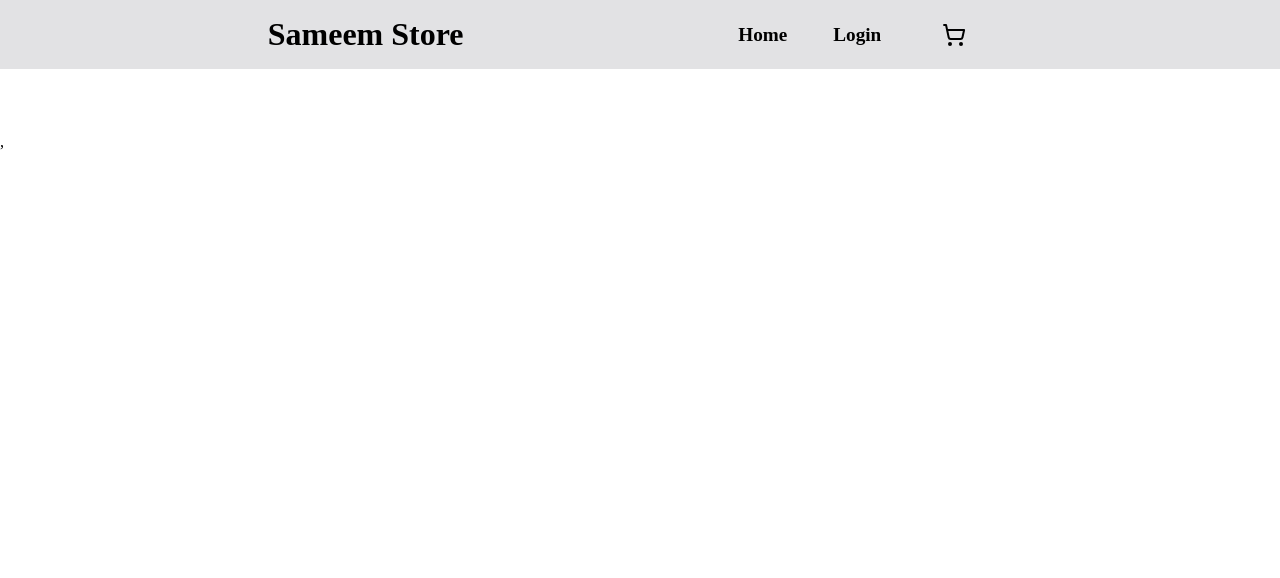
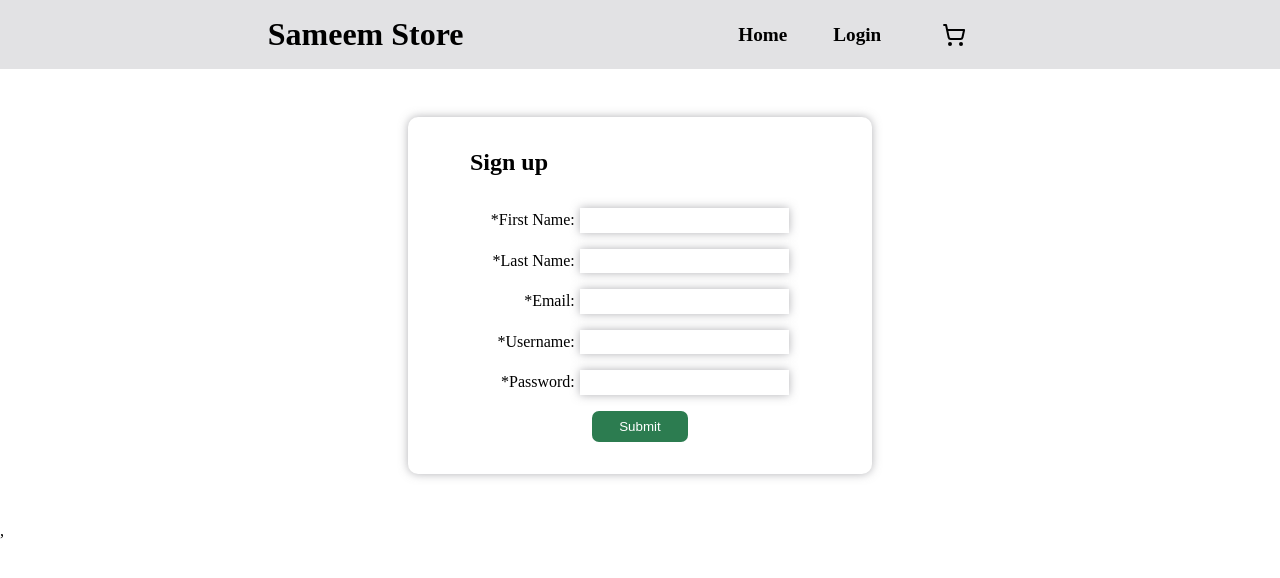
Before and after one commit to Eltaf-Sameem/Shopping-Website, a React app: page /register in a window 1280 px wide. Shown: the top 578 px of the page. Built offline with nearby package versions, Linux system fonts and the light colour scheme; no server answers; the HTML template or start-up script is replaced by a standard one.

Commit message:
implemented register page

```diff
--- a/src/App.jsx
+++ b/src/App.jsx
@@ -7,6 +7,7 @@ import { SingleProduct } from "./Pages/SingleProduct"
 import { fetchAllProds } from "/src/api/api.js";
 import { Cart } from "./Pages/Cart.jsx";
 import { Login } from './Pages/Login.jsx';
+import { Register } from './Pages/Register.jsx';
 
 export const App = () => {
   const [user, setUser] = useState(
@@ -78,8 +79,8 @@ export const App = () => {
 
             <Route path="/products/:id" element={<SingleProduct prods={prods} cart={cart} setCart={setCart} />} />
             <Route path="/cart" element={<Cart cart={cart} setCart={setCart} />} />
-            <Route path="/login" element={<Login token={token} setToken={setToken} setUser={setUser} setCart={setCart}/>} />
-
+            <Route path="/login" element={<Login token={token} setToken={setToken} setUser={setUser} setCart={setCart} />} />
+            <Route path="/register" element={<Register token={token} setToken={setToken} />} />
 
           </Routes >
 
--- a/src/Pages/Login.jsx
+++ b/src/Pages/Login.jsx
@@ -19,7 +19,6 @@ export const Login = ({ token, setToken, setUser, setCart }) => {
             const response = await login(username, password)
             response && setErr(null)
             response && localStorage.setItem("shop-token", response.token)
-            console.log("here");
 
             setToken(response.token)
             setUser(username)
--- /dev/null
+++ b/src/Pages/Register.jsx
@@ -0,0 +1,144 @@
+import { useState } from "react";
+import "../style/Register.css"
+import { useNavigate } from "react-router-dom";
+import { registerUser } from "../api/api";
+
+export const Register = ({ token, setToken }) => {
+    const [loading, setLoading] = useState(null);
+    const [err, setErr] = useState(null);
+    const [username, setUsername] = useState("");
+    const [password, setPassword] = useState("");
+    const [fName, setFName] = useState("");
+    const [Lname, setLName] = useState("");
+    const [email, setEmail] = useState("");
+    const navigate = useNavigate();
+
+    async function handleSubmit() {
+        setLoading(true)
+        //create new user obj
+        const newUser = {
+            email,
+            username,
+            password,
+            name: {
+                fName,
+                Lname,
+            },
+        };
+
+
+        try {
+            const respone = await registerUser(newUser);
+            // response && setErr(null);
+            // response && localStorage.setItem("capstone-token", response.token);
+            // setToken(response.token);
+
+            setLoading(false)
+            navigate("/");
+
+        } catch (e) {
+            console.error(e);
+            setErr("Wrong username or password. Please try again");
+            setLoading(false);
+        }
+    };
+
+
+    return (
+        <div className="register-container">
+            <div className="register-title">
+                <h2>Sign up</h2>
+            </div>
+
+            <form className="register-form"
+                onSubmit={(e) => {
+                    e.preventDefault();
+                    handleSubmit();
+                }}
+            >
+                <label htmlFor="first-name" className="register-label">
+                    *First Name:
+                    <input
+                        type="text"
+                        name="first-name"
+                        id="first-name"
+                        className="register-inputs"
+                        value={fName}
+                        onChange={(e) => {
+                            setFName(e.target.value);
+                        }}
+                        required
+                    />
+                </label>
+                <label htmlFor="last-name" className="register-label">
+                    *Last Name:
+                    <input
+                        type="text"
+                        name="last-name"
+                        id="last-name"
+                        className="register-inputs"
+                        value={Lname}
+                        onChange={(e) => {
+                            setLName(e.target.value);
+                        }}
+                        required
+                    />
+                </label>
+
+                <label htmlFor="email" className="register-label">
+                    *Email:
+                    <input
+                        type="email"
+                        name="email"
+                        className="register-inputs"
+                        value={email}
+                        onChange={(e) => {
+                            setEmail(e.target.value);
+                        }}
+                        required
+                    />
+                </label>
+
+                <label htmlFor="username" className="register-label">
+                    *Username:
+                    <input
+                        type="text"
+                        name="username"
+                        className="register-inputs"
+                        value={username}
+                        onChange={(e) => {
+                            setUsername(e.target.value);
+                        }}
+                        required
+                    />
+                </label>
+
+                <label htmlFor="password" className="register-label">
+                    *Password:
+                    <input
+                        type="text"
+                        name="password"
+                        className="register-inputs"
+                        value={password}
+                        onChange={(e) => {
+                            setPassword(e.target.value);
+                        }}
+                        required
+                    />
+                </label>
+
+                <div className="buttons">
+                    <div className="register-button-div">
+                        <button
+                            type="submit"
+                            className="simple-button"
+                        >
+                            Submit
+                        </button>
+                    </div>
+                </div>
+            </form>
+            {loading && <h3 className="Loading">Authenticating, Please Wait...</h3>}
+        </div>
+    )
+}
--- /dev/null
+++ b/src/style/Register.css
@@ -0,0 +1,43 @@
+.register-container {
+  display: flex;
+  flex-direction: column;
+  align-items: center;
+  justify-content: center;
+  width: 400px;
+  box-shadow: 0 0 10px rgba(155, 155, 160, 0.778);
+  margin: 1rem;
+  padding: 2rem;
+  background-color: white;
+  border-radius: 10px;
+}
+
+.register-title {
+  width: 85%;
+  margin-bottom: 2rem;
+}
+
+.register-form {
+  display: flex;
+  flex-direction: column;
+  /* justify-content: left; */
+  align-items: end;
+}
+
+.register-label {
+  /* margin-right: 2rem; */
+  margin-bottom: 1rem;
+}
+
+.register-inputs {
+  margin-left: 0.5rem;
+  width: 200px;
+  padding: 0.3rem;
+  margin-left: 0.3rem;
+  box-shadow: 0 0 10px rgba(155, 155, 160, 0.778);
+  border: none;
+}
+
+.register-button-div {
+  width: 60%;
+  text-align: center;
+}
```
